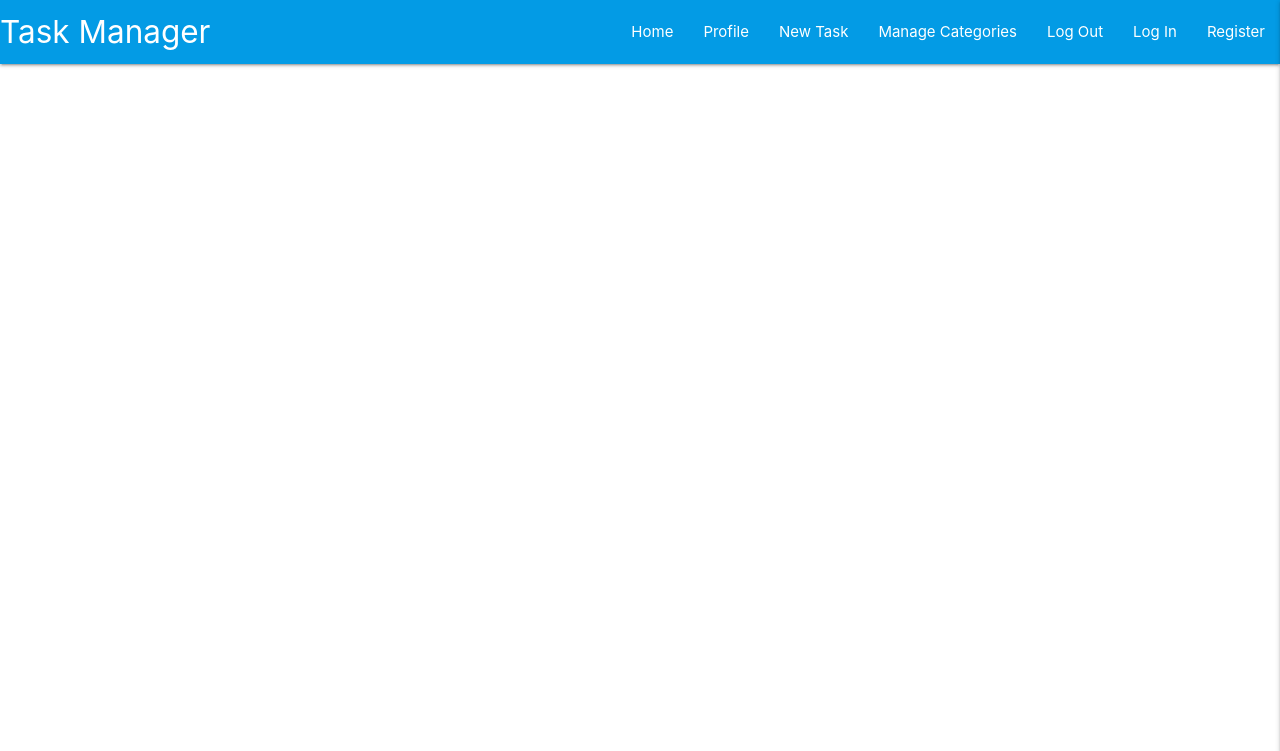
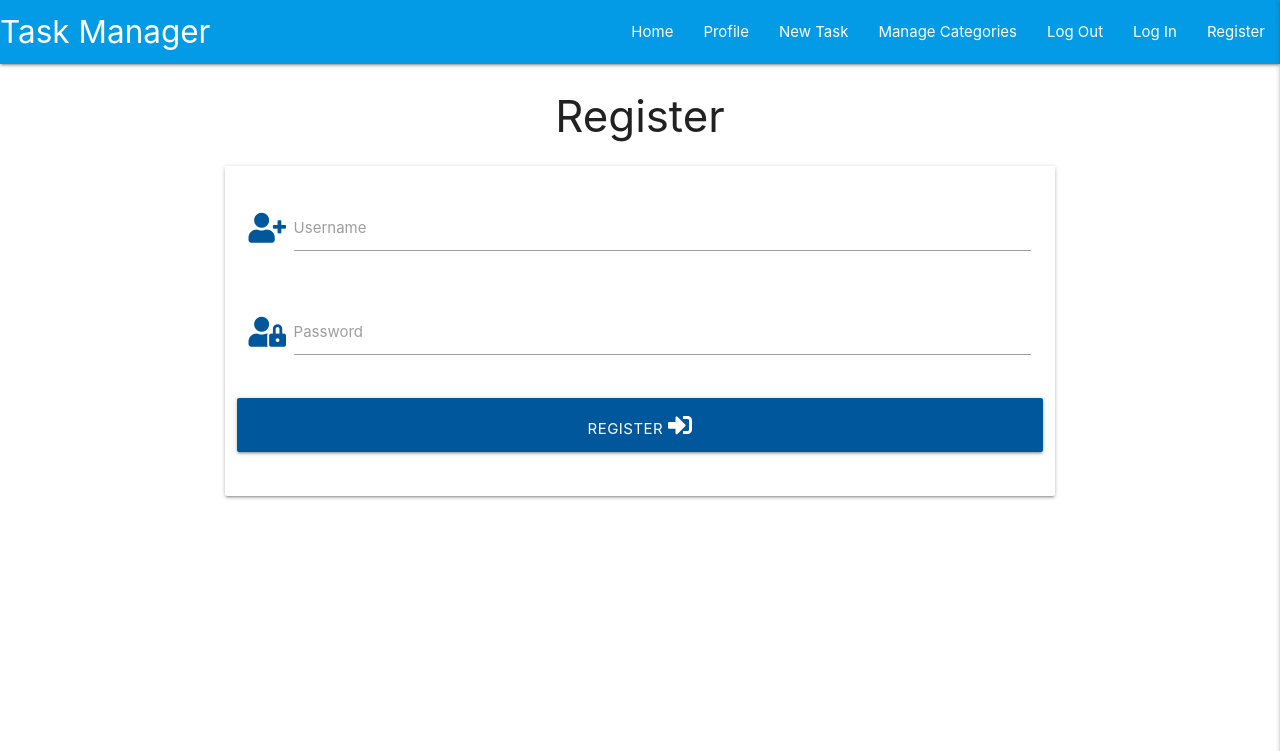
Before and after one commit to Mr-Smyth/flask-task-manager, a Flask app: page /register in a window 1280 px wide. Shown: the top 751 px of the page. Run offline with Flask 2, Linux system fonts and the light colour scheme; some libraries are stand-ins or nearby versions.

Commit message:
Add form structure to register.html

```diff
--- a/templates/base.html
+++ b/templates/base.html
@@ -43,7 +43,7 @@
             <li><a href="#">Manage Categories</a></li>
             <li><a href="#">Log Out</a></li>
             <li><a href="#">Log In</a></li>
-            <li><a href="#">Register</a></li>
+            <li><a href="{{ url_for('register') }}">Register</a></li>
           </ul>
         </div>
       </nav>
@@ -57,7 +57,7 @@
         <li><a href="#">Manage Categories</a></li>
         <li><a href="#">Log Out</a></li>
         <li><a href="#">Log In</a></li>
-        <li><a href="#">Register</a></li>
+        <li><a href="{{ url_for('register') }}">Register</a></li>
       </ul>
     </header>
 
--- a/templates/register.html
+++ b/templates/register.html
@@ -1,6 +1,34 @@
-{% extends "base.html" %}
-{% block content %}
+{% extends "base.html" %} {% block content %}
 
+<h3 class="center-align">Register</h3>
 
+<div class="row">
+  <form class="col s12 m8 offset-m2" method="POST" action="{{ url_for('register') }}">
+    <div class="card-panel">
+      <!-- USERNAME SECTION -->
+      <div class="row">
+        <div class="input-field col s12">
+          <i class="fas fa-user-plus prefix light-blue-text text-darken-4"></i>
+          <input id="username" name="username" type="text" class="validate" />
+          <label for="username">Username</label>
+        </div>
+      </div>
+      <!-- PASSWORD SECTION -->
+      <div class="row">
+        <div class="input-field col s12">
+        <i class="fas fa-user-lock prefix light-blue-text text-darken-4"></i>
+          <input id="password" name="password" type="password" class="validate" />
+          <label for="password">Password</label>
+        </div>
+      </div>
+      <!-- REGISTER SECTION -->
+      <div class="row">
+        <button type="submit" class="col s12 btn-large light-blue darken-4 text-shadow">
+            Register <i class="fas fa-sign-in-alt"></i>
+        </button>
+      </div>
+    </div>
+  </form>
+</div>
 
 {% endblock %}
```
